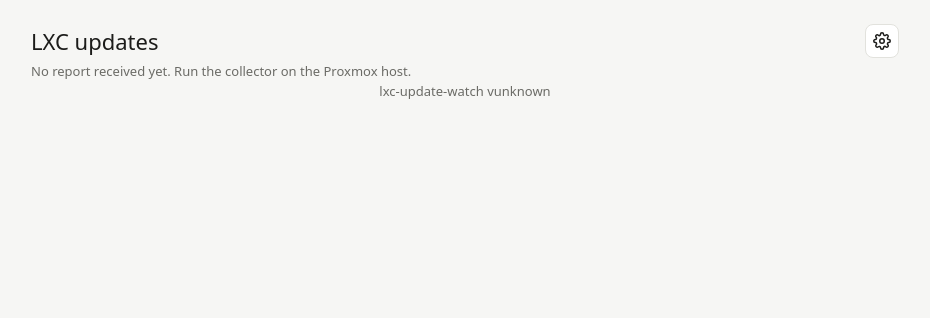
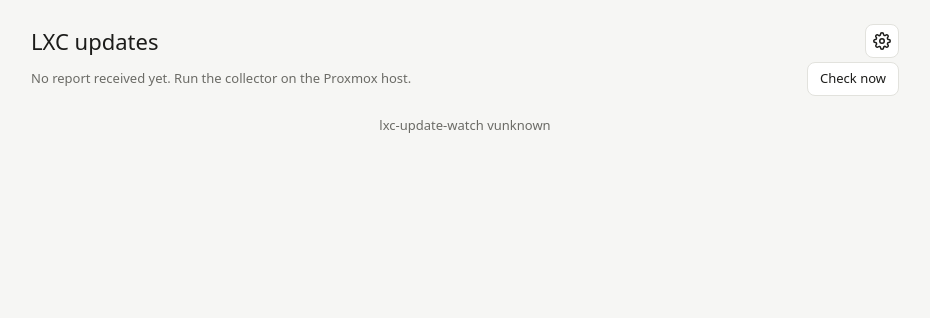
Before and after one commit to Gamso/lxc-update-watch, a Flask app: page / in a window 1280 px wide. Shown: the top 318 px of the page, without its empty margins (175-1105 px from the left). Run offline with Flask 3, Linux system fonts and the light colour scheme.

Commit message:
Let the page ask for the first check
Co-Authored-By: Claude Opus 5.5 <noreply@anthropic.com>

```diff
--- a/server/app.py
+++ b/server/app.py
@@ -329,7 +329,8 @@ def index():
     return render_template("index.html", view=build_view(state, tr) if state else None, t=tr, lang=tr.lang,
                            languages=[(code, LANGUAGE_NAMES[code]) for code in SUPPORTED],
                            i18n=tr.browser_strings(), version=VERSION,
-                           login=bool(app.config.get("OIDC")), user=auth.current_user())
+                           login=bool(app.config.get("OIDC")), user=auth.current_user(),
+                           refreshing=refresh_requested_at() is not None)
 
 
 @app.get("/healthz")
--- a/server/templates/index.html
+++ b/server/templates/index.html
@@ -35,7 +35,14 @@
 {% endif %}
 </dialog>
 {% if not view %}
-<p class="sub">{{ t('no_report') }}</p>
+<div class="bar">
+<p class="sub" id="sub">{{ t('no_report') }}</p>
+<div class="side">
+<button id="refresh" type="button">{{ t('check_now') }}</button>
+</div>
+</div>
+<p class="sub" id="msg" aria-live="polite"></p>
+<div id="progress" hidden><div class="track"><div class="fill"></div></div><p class="sub" id="progress-text" aria-live="polite"></p></div>
 {% else %}
 <div class="bar">
 <p class="sub" id="sub">{{ t('last_check', host=view.host, when=view.checked_at) }}</p>
@@ -140,11 +147,10 @@
 {% endif %}
 <footer class="sub">lxc-update-watch v{{ version }}{% if view and view.collector_version %} · collector v{{ view.collector_version }}{% endif %}</footer>
 </main>
-{% if view %}
-<script>window.LXCW = {{ {'i18n': i18n, 'lastCheck': view.checked_raw, 'jobId': view.job.id if view.job else None,
-  'jobStatus': view.job.status if view.job else None, 'jobActive': view.job_active,
-  'refreshing': view.refreshing}|tojson }};</script>
+{# Also before the first report: the page can ask for the first check and reloads itself when it arrives. #}
+<script>window.LXCW = {{ {'i18n': i18n, 'lastCheck': view.checked_raw if view else None,
+  'jobId': view.job.id if view and view.job else None, 'jobStatus': view.job.status if view and view.job else None,
+  'jobActive': view.job_active if view else False, 'refreshing': view.refreshing if view else refreshing}|tojson }};</script>
 <script src="{{ url_for('static', filename='app.js', v=version) }}"></script>
-{% endif %}
 </body>
 </html>
```
Also changed, not shown: tests/test_server.py (+8 -0 lines).
